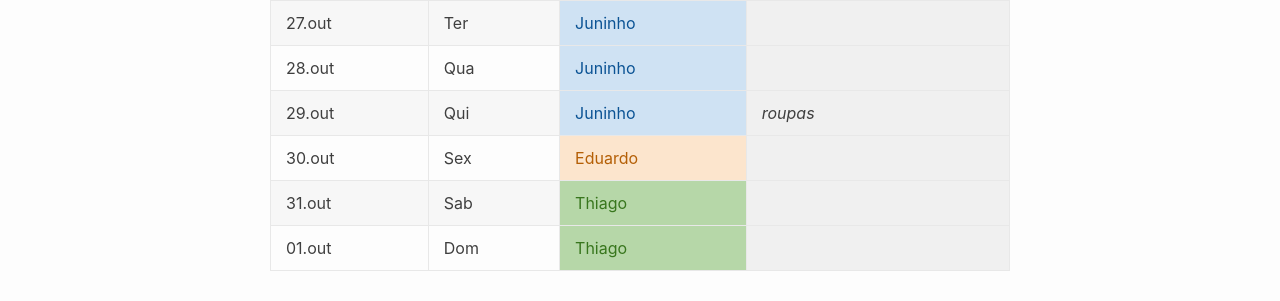
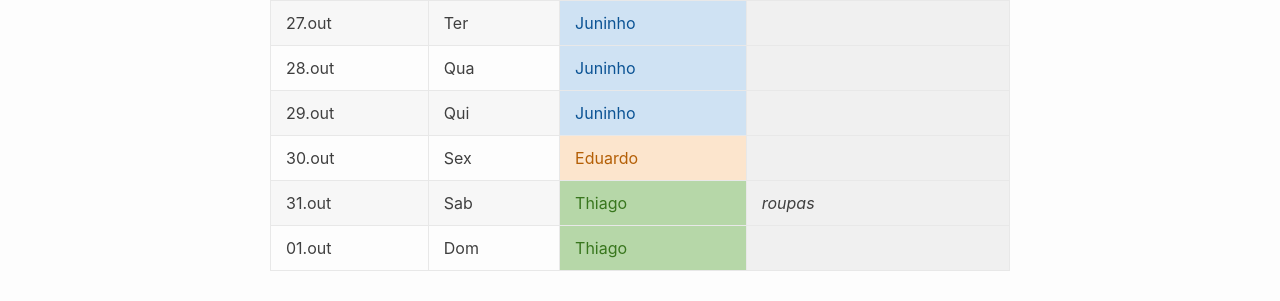
Before and after one commit to thgfrzm/ricardo, a Jekyll site: the page built from _posts/2018-12-23-escala-visitas.markdown, in a window 1280 px wide and 900 px high, scrolled down 412 px. Shown: the part 157-458 px from the top of the window. Built offline with Jekyll 4.4.1, drawn with Linux system fonts in a browser that asks for light colours.

```diff
--- a/_posts/2018-12-23-escala-visitas.markdown
+++ b/_posts/2018-12-23-escala-visitas.markdown
@@ -22,9 +22,9 @@ categories: agenda
 | 26.out | Seg | Eduardo |             |
 | 27.out | Ter | Juninho |             |
 | 28.out | Qua | Juninho |             |
-| 29.out | Qui | Juninho | _roupas_    |
+| 29.out | Qui | Juninho |             |
 | 30.out | Sex | Eduardo |             |
-| 31.out | Sab | Thiago  |             |
+| 31.out | Sab | Thiago  | _roupas_    |
 | 01.out | Dom | Thiago  |             |
 
 
```
